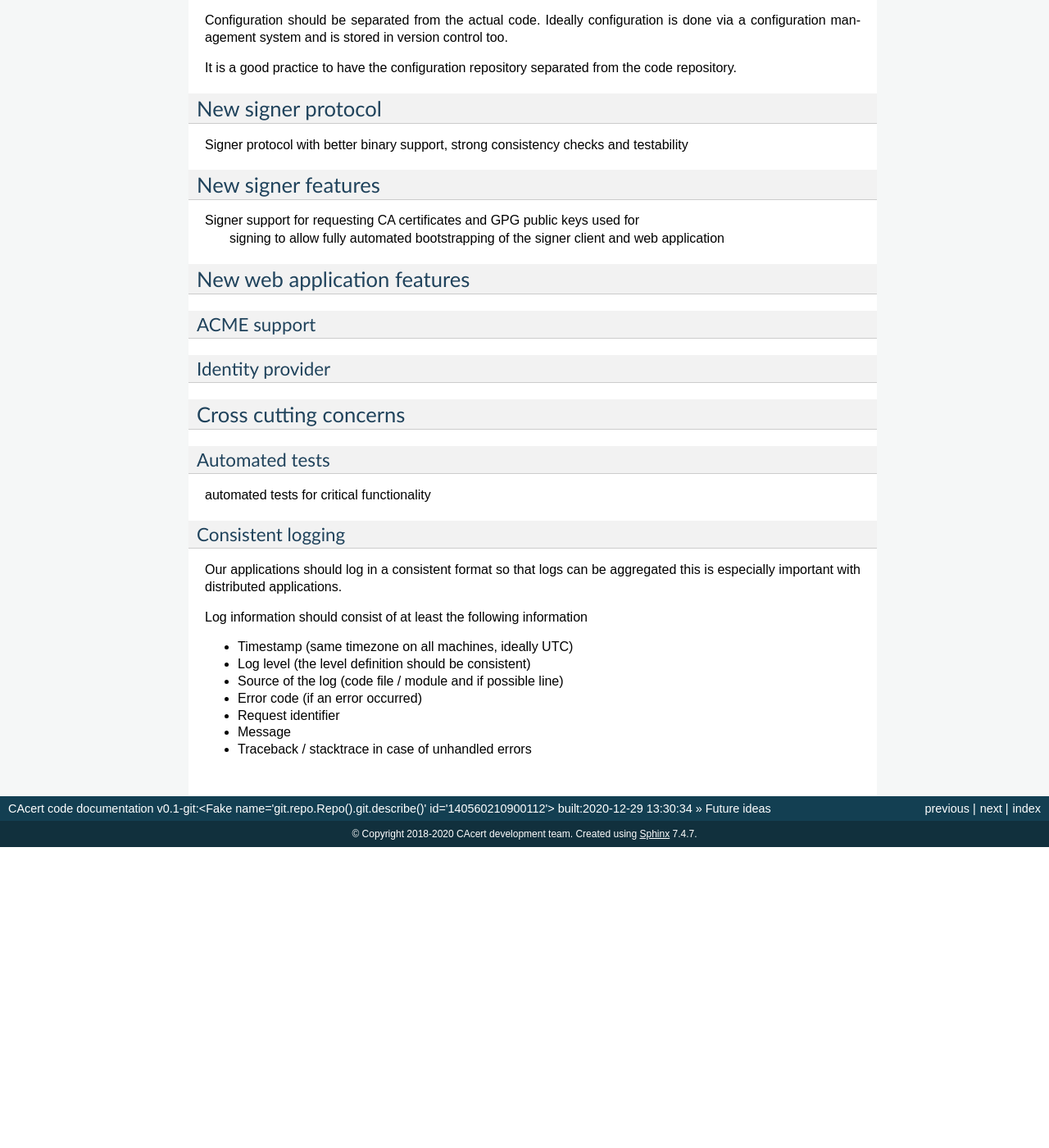
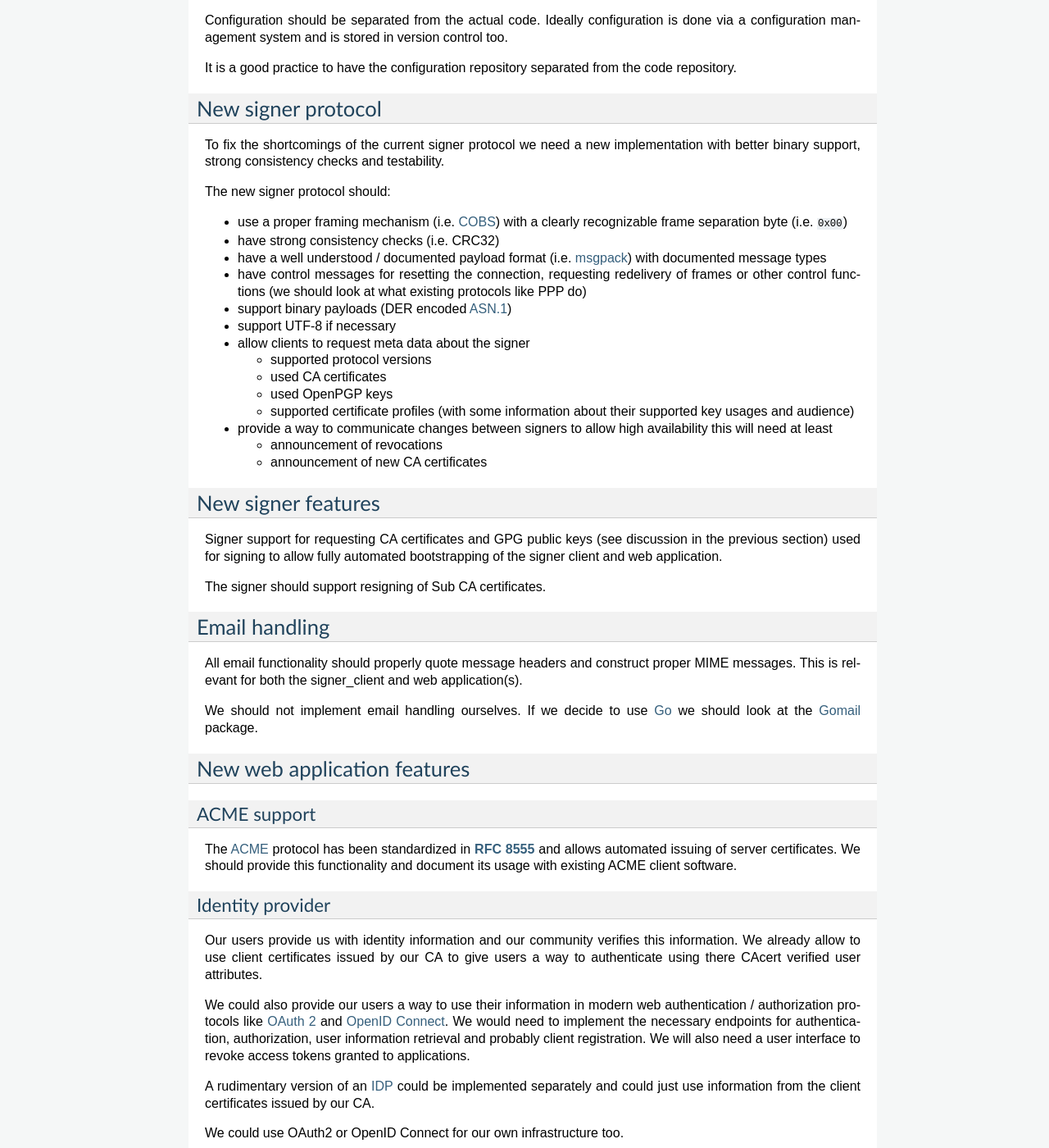
Before and after one commit to CAcertOrg/cacert-codedocs, a Sphinx documentation site: the page built from source/future.rst, in a window 1280 px wide and 1400 px high, scrolled down 2118 px. Shown: the whole window at 82% size. Built offline with Sphinx 7.4.7, drawn with Linux system fonts in a browser that asks for light colours; before the commit the page ends 3151 px from its top, so only the background shows below that; some of the changed text lies outside the part shown.

Commit message:
Describe ideas for signer, testing and web app

```diff
--- a/source/future.rst
+++ b/source/future.rst
@@ -142,20 +142,68 @@ done via a configuration management system and is stored in version control too.
 It is a good practice to have the configuration repository separated from the
 code repository.
 
+.. index:: signer
+.. index:: protocol
+
 New signer protocol
 ===================
 
-Signer protocol with better binary support, strong consistency checks and
-testability
+To fix the shortcomings of the current signer protocol we need a new
+implementation with better binary support, strong consistency checks and
+testability.
+
+The new signer protocol should:
+
+- use a proper framing mechanism (i.e. `COBS`_) with a clearly recognizable
+  frame separation byte (i.e. ``0x00``)
+- have strong consistency checks (i.e. CRC32)
+- have a well understood / documented payload format (i.e. `msgpack`_)
+  with documented message types
+- have control messages for resetting the connection, requesting
+  redelivery of frames or other control functions (we should look at what
+  existing protocols like PPP do)
+- support binary payloads (DER encoded :term:`ASN.1`)
+- support UTF-8 if necessary
+- allow clients to request meta data about the signer
+
+  - supported protocol versions
+  - used CA certificates
+  - used OpenPGP keys
+  - supported certificate profiles (with some information about their
+    supported key usages and audience)
+
+- provide a way to communicate changes between signers to allow high
+  availability this will need at least
+
+  - announcement of revocations
+  - announcement of new CA certificates
+
+.. _COBS: https://en.wikipedia.org/wiki/Consistent_Overhead_Byte_Stuffing
+.. _msgpack: https://msgpack.org/
 
 .. index:: signer
 
 New signer features
 ===================
 
-Signer support for requesting CA certificates and GPG public keys used for
-  signing to allow fully automated bootstrapping of the signer client and web
-  application
+Signer support for requesting CA certificates and GPG public keys (see
+discussion in the previous section) used for signing to allow fully automated
+bootstrapping of the signer client and web application.
+
+The signer should support resigning of Sub CA certificates.
+
+Email handling
+==============
+
+All email functionality should properly quote message headers and construct
+proper MIME messages. This is relevant for both the signer_client and web
+application(s).
+
+We should not implement email handling ourselves. If we decide to use
+`Go`_ we should look at the `Gomail`_ package.
+
+.. _Go: https://golang.org
+.. _Gomail: https://pkg.go.dev/gopkg.in/gomail.v2
 
 New web application features
 ============================
@@ -163,8 +211,31 @@ New web application features
 ACME support
 ------------
 
+The :term:`ACME` protocol has been standardized in :RFC:`8555` and allows
+automated issuing of server certificates. We should provide this functionality
+and document its usage with existing ACME client software.
+
 Identity provider
 -----------------
+
+Our users provide us with identity information and our community verifies this
+information. We already allow to use client certificates issued by our CA to
+give users a way to authenticate using there CAcert verified user attributes.
+
+We could also provide our users a way to use their information in modern web
+authentication / authorization protocols like `OAuth 2`_ and `OpenID Connect`_.
+We would need to implement the necessary endpoints for authentication,
+authorization, user information retrieval and probably client registration.
+We will also need a user interface to revoke access tokens granted to
+applications.
+
+.. _OAuth 2: https://oauth.net/2/
+.. _OpenID Connect: https://openid.net/connect/
+
+A rudimentary version of an :term:`IDP` could be implemented separately and
+could just use information from the client certificates issued by our CA.
+
+We could use OAuth2 or OpenID Connect for our own infrastructure too.
 
 Cross cutting concerns
 ======================
@@ -174,7 +245,17 @@ Cross cutting concerns
 Automated tests
 ---------------
 
-automated tests for critical functionality
+All critical functionality should be covered by automated tests. This requires
+the code to be testable by using modern software development techniques like
+dependency injection. We need to have automated tests for at least the
+following:
+
+- signer protocol
+- user registration
+- verification of domains
+- verification of email addresses
+- assurance point calculation
+- ...
 
 .. index:: logging
 
```
Also changed, not shown: source/glossary.rst (+20 -6 lines).
